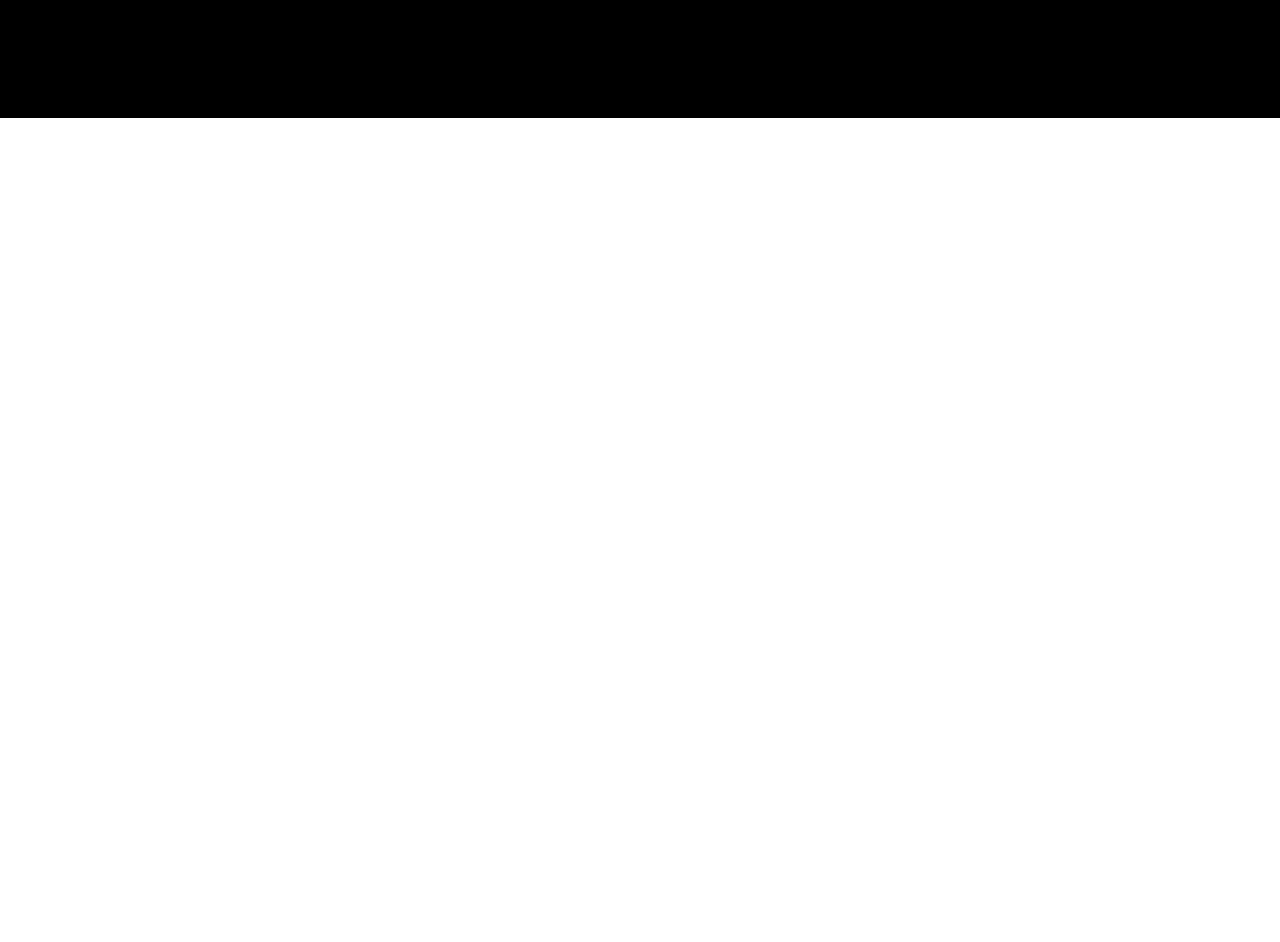
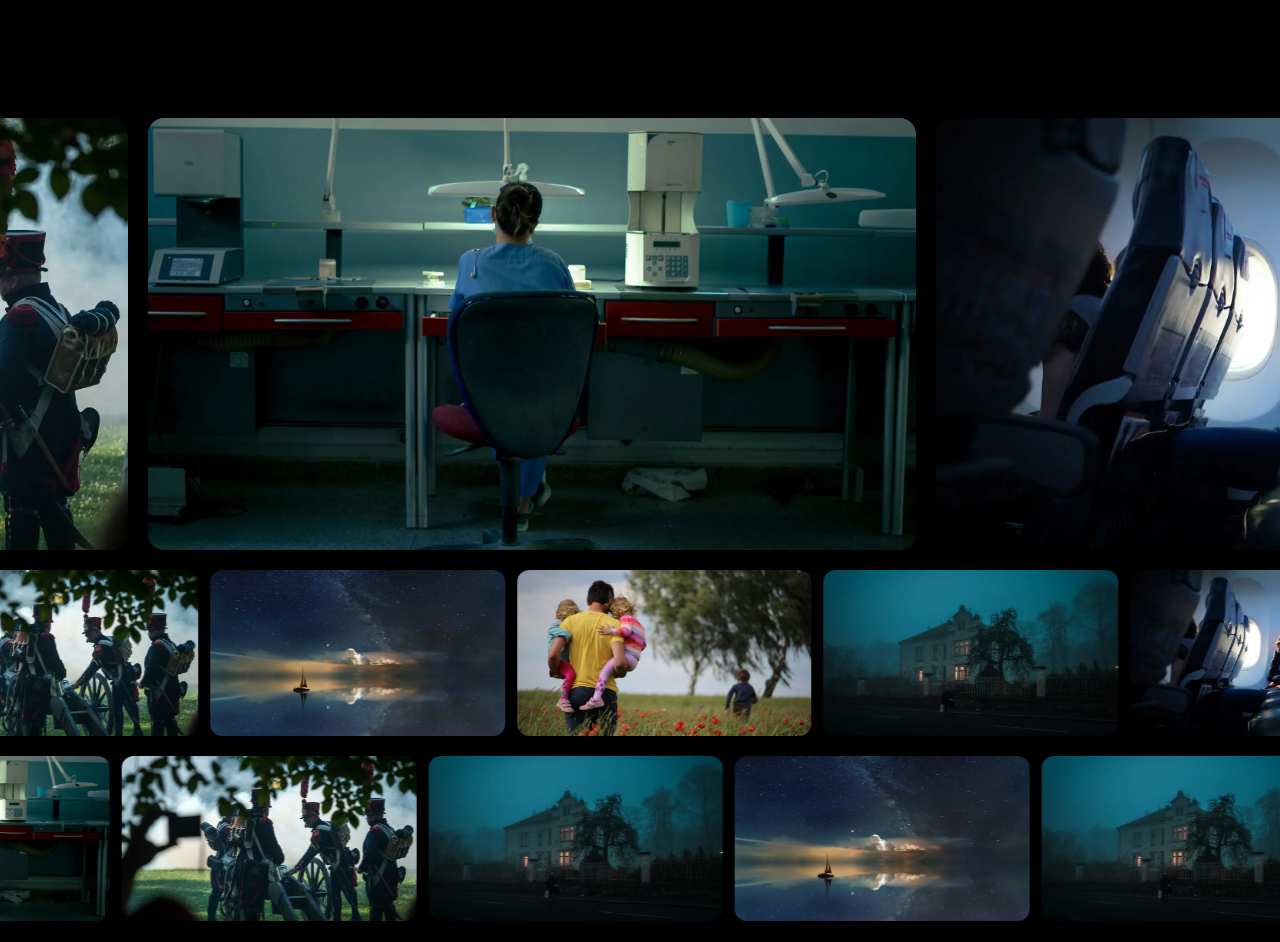
Before and after one commit to humbl3LilaS/appletv-landingpage-clone, a React (Vite) app: page / in a window 1280 px wide. Shown: the part 1910-2852 px from the top of the page. Before the commit the page ends 2028 px from the top, so only its background shows below. Built offline with nearby package versions, Linux system fonts and the light colour scheme.

Commit message:
Add: LargeVideo Carousel

```diff
--- a/src/App.tsx
+++ b/src/App.tsx
@@ -2,6 +2,7 @@ import Header from "./components/Header.tsx";
 import Hero from "./components/Hero.tsx";
 import Usps from "./components/Usps.tsx";
 import ThreeColLayout from "./ThreeColLayout.tsx";
+import VideoCarousel from "./components/VideoCarousel.tsx";
 
 function App() {
 
@@ -15,6 +16,8 @@ function App() {
                     <Usps/>
                     <ThreeColLayout/>
                 </div>
+                <VideoCarousel/>
+                <div className={"h-[300vh]"}/>
             </main>
         </>
     );
--- /dev/null
+++ b/src/components/VideoCarousel.tsx
@@ -0,0 +1,32 @@
+import {movies, randomMoviesSet1, randomMoviesSet2} from "../util/movie.ts";
+import SmallVideoCarousel from "./SmallVideoCarousel.tsx";
+
+export default function VideoCarousel() {
+    return (
+        <div className={"bg-background pb-8"}>
+
+            <div className={"overflow-clip"}>
+                <div className={"left-1/2 mb-5 flex -translate-x-1/2 gap-5 "}>
+                    <div className={"w-[60vw] aspect-video shrink-0 rounded-2xl overflow-clip"}>
+                        <img src={movies[0].poster} alt={movies[0].name} className={"w-full h-full object-cover"}/>
+                    </div>
+
+                    <div className={"w-[60vw] aspect-video shrink-0  rounded-2xl overflow-clip"}>
+                        <img src={movies[1].poster} alt={movies[1].name} className={"w-full h-full object-cover"}/>
+                    </div>
+
+                    <div className={"w-[60vw] aspect-video shrink-0  rounded-2xl overflow-clip"}>
+                        <img src={movies[2].poster} alt={movies[2].name} className={"w-full h-full object-cover"}/>
+                    </div>
+                </div>
+            </div>
+
+            <SmallVideoCarousel movies={randomMoviesSet1}/>
+
+            <div className={"[--duration:80s] [--carousel-offset:-6rem]"}>
+                <SmallVideoCarousel movies={randomMoviesSet2}/>
+            </div>
+
+        </div>
+    );
+}
--- a/tailwind.config.js
+++ b/tailwind.config.js
@@ -10,7 +10,7 @@ export default {
       backgroundContrast: "#111",
       textBlack         : "#1d1d1f",
       white             : "#fff",
-      textGray         : "#88888c",
+      textGray          : "#88888c",
 
     },
     fontFamily: {
@@ -34,8 +34,17 @@ export default {
       "5xl": ["4.5rem", "1.05"], //72px
 
     },
-
-	extend: {},
+    extend    : {
+      keyframes: {
+        "carousel-move": {
+          "0%"  : {transform: "translateX(0)"},
+          "100%": {transform: "translateX(-100%)"},
+        },
+      },
+      animation: {
+        "carousel-move" : "carousel-move var(--duration, 76s) infinite",
+      }
+    },
   },
   plugins: [],
 };
```
Lines whose indentation alone changed are shown as unchanged.
